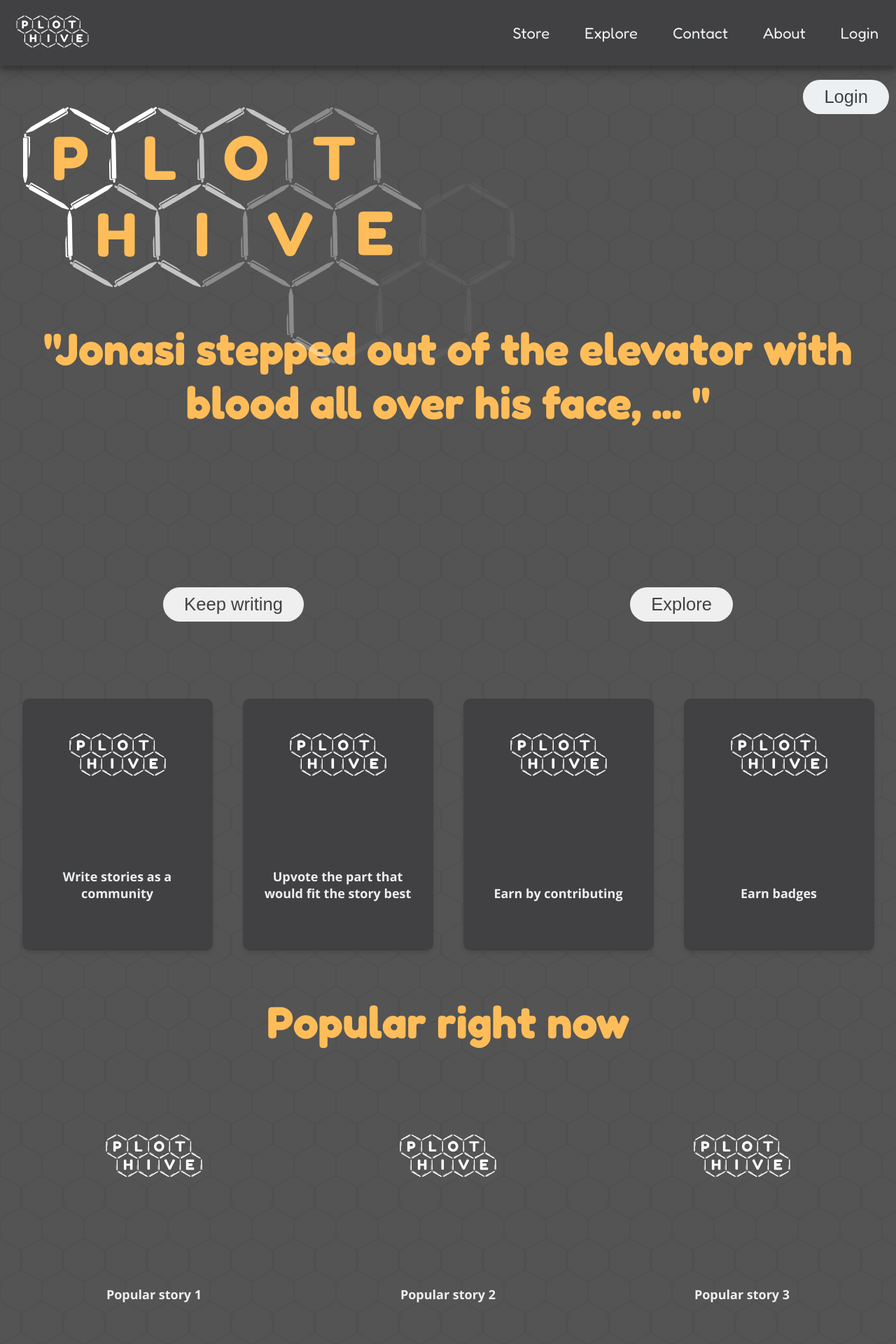
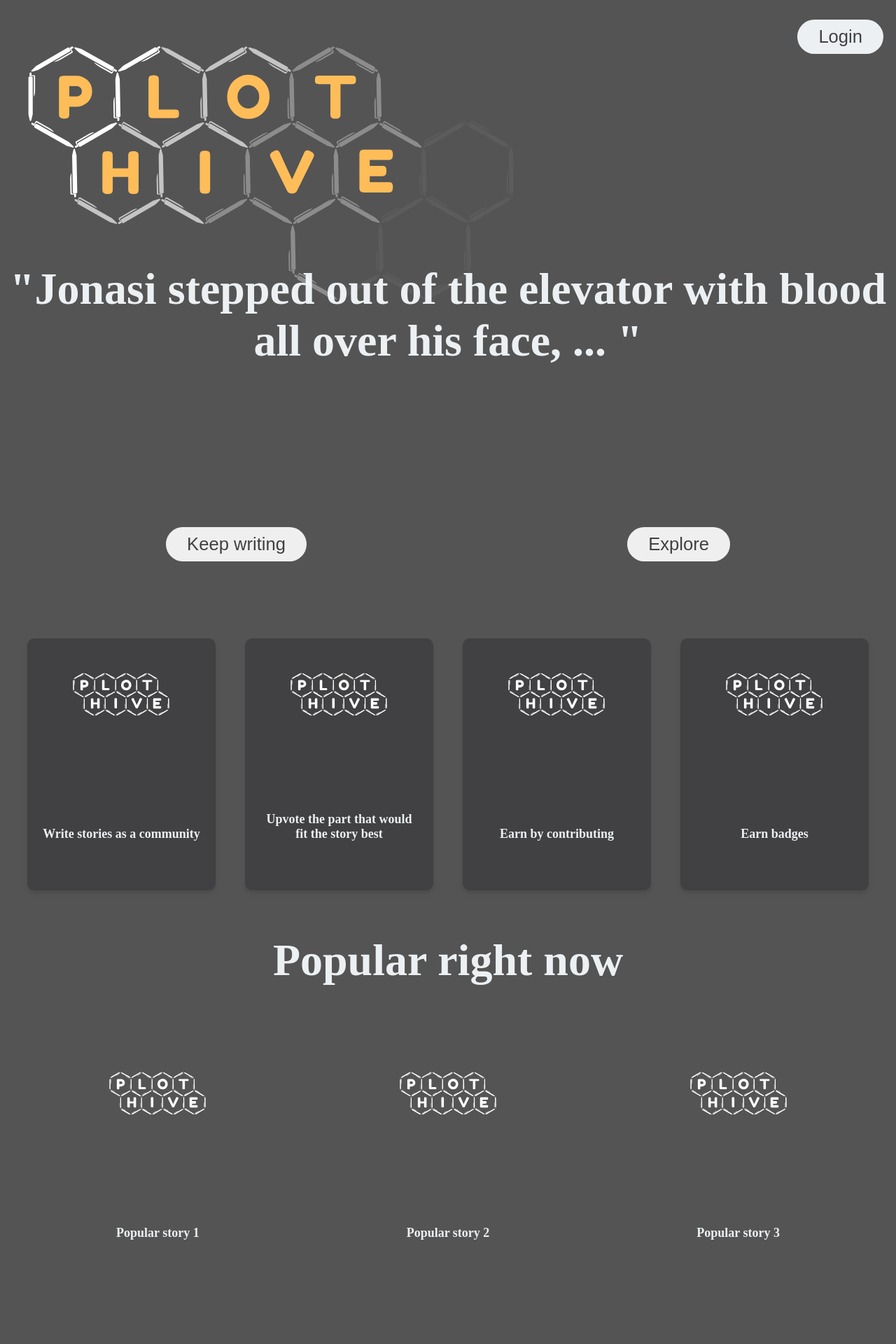
Before and after one commit to Jonasi-Deetens/PlotHive, a React (Vite) app in the folder client/: page / in a window 1280 px wide. Shown: the top 1920 px of the page at 70% size. Built offline with nearby package versions, Linux system fonts and the light colour scheme.

Commit message:
Add hover transition to popular section

```diff
--- a/client/src/App.jsx
+++ b/client/src/App.jsx
@@ -1,45 +1,26 @@
-import "./assets/styles/app.css";
-import Navbar from "./components/Navbar";
-import {Routes, Route} from 'react-router-dom';
-import Home from "./pages/Home";
-import AboutUs from "./pages/AboutUs";
-import Contact from "./pages/Contact";
-import Dashboard from "./pages/Dashboard"
-import Explore from "./pages/Explore"
-import Legal from "./pages/Legal"
-import Login from "./pages/Login"
-import Read from "./pages/Read"
-import Register from "./pages/Register"
-import Store from "./pages/Store"
-import Write from "./pages/Write"
+import { Routes, Route, useLocation } from 'react-router-dom';
+import Navbar from './components/Navbar';
+import Home from './pages/Home';
+import AboutUs from './pages/AboutUs';
+import Contact from './pages/Contact';
+import Dashboard from './pages/Dashboard';
+import Explore from './pages/Explore';
+import Legal from './pages/Legal';
+import Login from './pages/Login';
+import Read from './pages/Read';
+import Register from './pages/Register';
+import Store from './pages/Store';
+import Write from './pages/Write';
 
 function App() {
+  const location = useLocation();
+  const isHomePage = location.pathname === '/';
+
   return (
     <>
-      <Navbar />
-        <Routes>
-          <Route path="/" element={<Home />} />
-          <Route path="/AboutUs" element={<AboutUs />} />
-          <Route path="/Contact" element={<Contact />} />
-          <Route path="/Dashboard" element={<Dashboard />} />
-          <Route path="/Explore" element={<Explore />} />
-          <Route path="/Legal" element={<Legal />} />
-          <Route path="/Login" element={<Login />} />
-          <Route path="/Read" element={<Read />} />
-          <Route path="/Register" element={<Register />} />
-          <Route path="/Store" element={<Store />} />
-          <Route path="/Write" element={<Write />} />
-        </Routes>
-    </>
-  );
-}
-
-function AppWithNavbar() {
-  return (
-    <>
-      <Navbar />
+      {!isHomePage && <Navbar />}
       <Routes>
-        <Route path="/" element={<Navigate to="/AboutUs" />} />
+        <Route path="/" element={<Home />} />
         <Route path="/AboutUs" element={<AboutUs />} />
         <Route path="/Contact" element={<Contact />} />
         <Route path="/Dashboard" element={<Dashboard />} />
--- a/client/src/assets/styles/pages/Home/home.css
+++ b/client/src/assets/styles/pages/Home/home.css
@@ -841,8 +841,13 @@
   transform: rotate(-90deg);
 }
 
+body {
+  background-color: #545454;
+}
+
 main.home-page {
   margin-bottom: 20px;
+  background-color: #545454;
 }
 main.home-page .home-page-navbar {
   display: flex;
@@ -850,6 +855,8 @@
   align-items: center;
   padding: 10px;
   position: relative;
+  height: -moz-fit-content;
+  height: fit-content;
 }
 main.home-page .home-page-navbar img {
   width: 60%;
@@ -865,10 +872,8 @@
   margin-bottom: 10vh;
   border: none;
   border-radius: 50px;
-  font-size: 24px;
+  font-size: 2vw;
   cursor: pointer;
-  size: 2vw;
-  font-size: 2vw;
   transition: all 0.3s ease;
 }
 main.home-page .home-page-navbar button:hover,
@@ -876,12 +881,13 @@
   background-color: #ffbd59;
 }
 main.home-page h1.main-header {
+  color: #ecf0f3;
   display: flex;
   flex-direction: column;
   align-items: center;
   justify-content: center;
   text-align: center;
-  height: 60vh;
+  min-height: 60vh;
   font-size: 5vw;
 }
 main.home-page div {
@@ -894,10 +900,8 @@
   margin-bottom: 10vh;
   border: none;
   border-radius: 50px;
-  font-size: 24px;
+  font-size: 2vw;
   cursor: pointer;
-  size: 2vw;
-  font-size: 2vw;
   transition: all 0.3s ease;
 }
 main.home-page a {
@@ -909,14 +913,16 @@
   transform: scale(1.05);
   background-color: #ffbd59;
 }
-main.home-page .card-container {
+
+.card-container {
   display: flex;
   justify-content: space-around;
   padding: 10px;
   margin-top: 20px;
   padding-bottom: 20px;
 }
-main.home-page .card {
+
+.card {
   width: calc(20% - 20px);
   text-align: center;
   padding: 20px;
@@ -931,41 +937,43 @@
   padding-bottom: 20px;
   transition: all 0.3s ease;
 }
-main.home-page .card img {
+.card img {
   width: 200px;
   height: auto;
   margin-bottom: auto;
 }
-main.home-page .card p {
+.card p {
   font-size: 18px;
   font-weight: bold;
   color: #ecf0f3;
   margin-bottom: 50px;
 }
-main.home-page .card:hover {
+.card:hover {
   transform: scale(1.05);
   background-color: #ffbd59;
 }
-main.home-page .card:hover p {
+.card:hover p {
   color: #414042;
 }
-main.home-page h1.popular-header {
+
+h1.popular-header {
   width: 100%;
   text-align: center;
   font-size: 5vw;
   color: #ecf0f3;
 }
-main.home-page .popular-section {
+
+.popular-section {
   display: flex;
 }
-main.home-page .popular-section .popular-cards {
+.popular-section .popular-cards {
   width: 100%;
   justify-content: space-around;
   padding: 10px;
   margin-top: 20px;
   padding-bottom: 20px;
 }
-main.home-page .popular-section .popular-card {
+.popular-section .popular-card {
   width: calc(33% - 20px);
   text-align: center;
   margin: 20px;
@@ -976,19 +984,27 @@
   align-items: center;
   justify-content: space-between;
   padding-bottom: 20px;
+  transition: all 0.3s ease;
 }
-main.home-page .popular-section .popular-card img {
+.popular-section .popular-card img {
   width: 200px;
   height: auto;
   margin-bottom: auto;
 }
-main.home-page .popular-section .popular-card p {
+.popular-section .popular-card p {
   font-size: 18px;
   font-weight: bold;
   color: #ecf0f3;
   margin-bottom: 50px;
 }
-main.home-page h2.section-three {
+.popular-section .popular-card:hover {
+  transform: scale(1.05);
+}
+.popular-section .popular-card:hover p {
+  color: #ffbd59;
+}
+
+h2.section-three {
   display: flex;
   flex-direction: column;
   align-items: center;
--- a/client/src/assets/styles/pages/Home/home.scss
+++ b/client/src/assets/styles/pages/Home/home.scss
@@ -1,20 +1,26 @@
 @use "../../../SASS/" as *;
 
+body {
+  background-color: $background;
+}
+
 main.home-page {
-<<<<<<< HEAD
   margin-bottom: 20px;
+  background-color: $background;
+
   .home-page-navbar {
     display: flex;
     justify-content: space-between;
     align-items: center;
     padding: 10px;
-        position: relative; // Add position relative to contain absolutely positioned logo
+    position: relative;
+    height: fit-content;
 
     img {
       width: 60%;
-          position: absolute; // Position the logo absolutely
-          top: 0; // Align to the top
-          left: 0; // Align to the left
+      position: absolute;
+      top: 0;
+      left: 0;
     }
 
     .home-page-login {
@@ -25,43 +31,32 @@
       margin-bottom: 10vh;
       border: none;
       border-radius: 50px;
-          font-size: 24px;
+      font-size: 2vw;
       cursor: pointer;
-          size: 2vw;
-          font-size: 2vw;
       transition: all 0.3s ease;
     }
+
     button:hover,
     button:focus {
       background-color: $main;
     }
-
   }
 
-
-
   h1.main-header {
+    color: $fontcolor;
     display: flex;
     flex-direction: column;
     align-items: center;
     justify-content: center;
     text-align: center;
-        height: 60vh;
-        font-size: 5vw;
-=======
-  margin-bottom: 20px;
-  h1 {
-    display: flex;
-    flex-direction: column;
-    align-items: center;
-    justify-content: center;
-    text-align: center;
-    height: 60vh;
+    min-height: 60vh;
     font-size: 5vw;
   }
+
   div {
     display: flex;
   }
+
   button.home-header-button {
     text-decoration: none;
     margin: 20px auto 0;
@@ -69,77 +64,21 @@
     margin-bottom: 10vh;
     border: none;
     border-radius: 50px;
-    font-size: 24px;
+    font-size: 2vw;
     cursor: pointer;
-    size: 2vw;
-    font-size: 2vw;
+    transition: all 0.3s ease;
   }
+
   a {
     text-decoration: none;
     color: $background-dark;
   }
-  button:hover,
-  button:focus {
-    background-color: $main;
-  }
-  .card-container {
-    display: flex;
-    justify-content: space-around;
-    padding: 10px;
-    margin-top: 20px;
-    padding-bottom: 20px;
-    height: 30vh;
-  }
 
-  .card {
-    width: calc(20% - 20px);
-    text-align: center;
-    padding: 20px;
-    background-color: $background-dark;
-    border-radius: 10px;
-    box-shadow: 0 4px 6px rgba(0, 0, 0, 0.1);
-    height: 50vh;
-    display: flex;
-    flex-direction: column;
-    align-items: center;
-    justify-content: space-between;
-    padding-bottom: 20px;
-
-    img {
-      width: 200px;
-      height: auto;
-      margin-bottom: auto;
->>>>>>> main
-    }
-
-    p {
-      font-size: 18px;
-      font-weight: bold;
-      color: $fontcolor;
-      margin-bottom: 50px;
-    }
-<<<<<<< HEAD
-    button.home-header-button {
-        text-decoration: none;
-        margin: 20px auto 0;
-        padding: 10px 30px;
-        margin-bottom: 10vh;
-        border: none;
-        border-radius: 50px;
-        font-size: 24px;
-        cursor: pointer;
-        size: 2vw;
-        font-size: 2vw;
-        transition: all 0.3s ease;
-    }
-    a {
-        text-decoration: none;
-        color: $background-dark;
-    }
   button:hover,
   button:focus {
     transform: scale(1.05);
     background-color: $button-hover;
+  }
 }
 
 // Badges section
@@ -180,11 +119,11 @@
   }
 
   &:hover {
-            transform: scale(1.05); // Increase size slightly on hover
+    transform: scale(1.05);
     background-color: $button-hover; // Lighten background color
   }
   &:hover p {
-            color: $background-dark; // Change font color on hover
+    color: $background-dark;
   }
 }
 
@@ -218,6 +157,7 @@
     align-items: center;
     justify-content: space-between;
     padding-bottom: 20px;
+    transition: all 0.3s ease;
 
     img {
       width: 200px;
@@ -230,6 +170,12 @@
       font-weight: bold;
       color: $fontcolor;
       margin-bottom: 50px;
+    }
+    &:hover {
+      transform: scale(1.05);
+    }
+    &:hover p {
+      color: $button-hover;
     }
   }
 }
@@ -245,15 +191,3 @@
   font-size: 3vw;
   color: $fontcolor;
 }
-=======
-  }
-  div.popular-section {
-    display: flex;
-    justify-content: space-around;
-    padding: 10px;
-    margin-top: 20px;
-    padding-bottom: 20px;
-    height: 30vh;
-  }
->>>>>>> main
-}
```
Also changed, not shown: 2 other files (tests, documents, lock files or other folders). Lines whose indentation alone changed are shown as unchanged.
